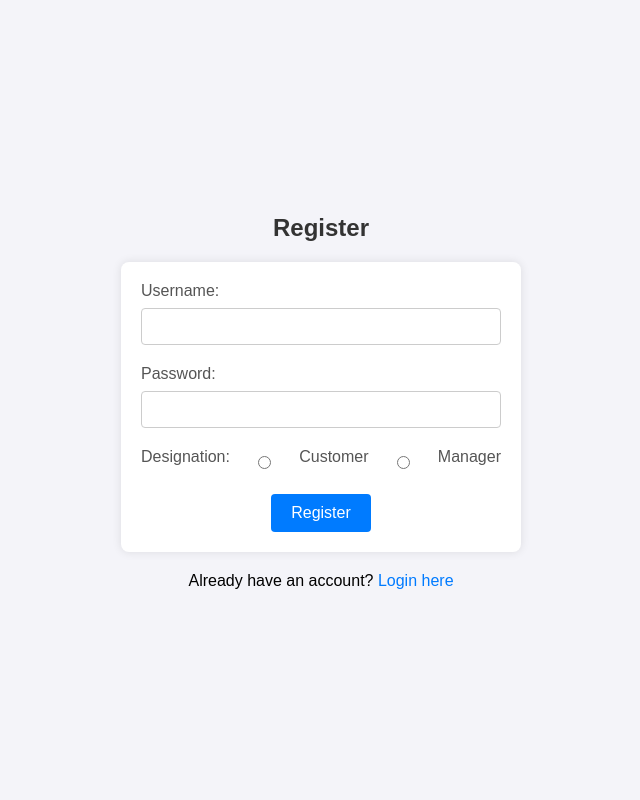
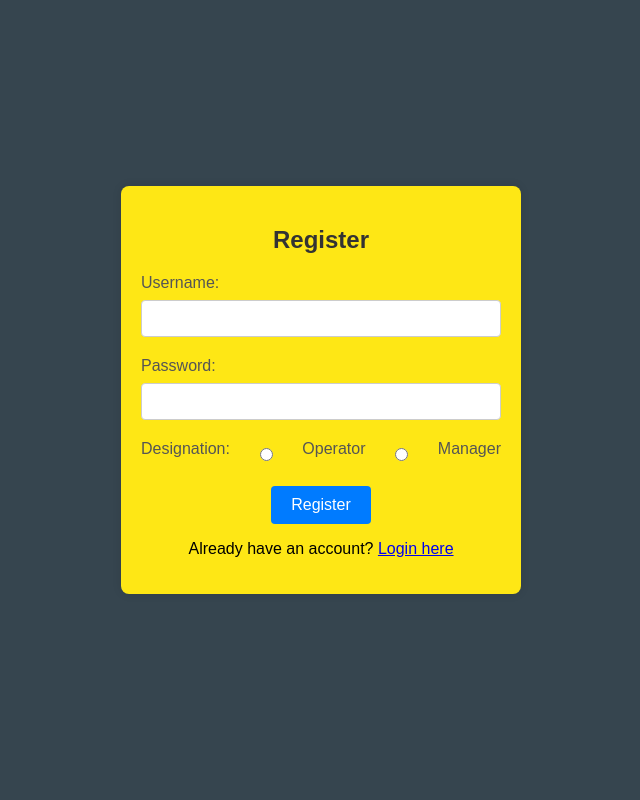
Before and after one commit to badarlarohannaidu/MachineVehicleReport, a Flask app: page /register in a window 1280 px wide. Shown: the whole page, without its empty margins (319-959 px from the left). Run offline with Flask 3, Linux system fonts and the light colour scheme.

Commit message:
some changes in login and register

```diff
--- a/templates/register.html
+++ b/templates/register.html
@@ -7,7 +7,7 @@
     <style>
         body {
             font-family: Arial, sans-serif;
-            background-color: #f4f4f9;
+            background-color: #36454F;
             margin: 0;
             padding: 0;
             display: flex;
@@ -27,7 +27,7 @@
         }
 
         form {
-            background-color: #fff;
+            background-color: #FEE715;
             padding: 20px;
             border-radius: 8px;
             box-shadow: 0 0 10px rgba(0, 0, 0, 0.1);
@@ -91,26 +91,25 @@
 </head>
 <body>
     <div class="container">
-        <h2>Register</h2>
         <form method="POST">
+            <h2>Register</h2>
             <label for="username">Username:</label>
             <input type="text" id="username" name="username" required>
 
             <label for="password">Password:</label>
             <input type="password" id="password" name="password" required>
-
             <div class="radio-group">
                 <label for="designation">Designation:</label>
                 <input type="radio" id="customer" name="designation" value="customer" required>
-                <label for="customer">Customer</label>
+                <label for="customer">Operator</label>
                 <input type="radio" id="manager" name="designation" value="manager" required>
                 <label for="manager">Manager</label>
             </div>
 
             <input type="submit" value="Register">
+            <p>Already have an account? <a href="http://localhost:5000/login">Login here</a></p>
         </form>
         <div class="form-footer">
-            <p>Already have an account? <a href="http://localhost:5000/login">Login here</a></p>
         </div>
     </div>
 </body>
```
Also changed, not shown: templates/login.html (+4 -4 lines), accounts.db (added), vehicle_data.db.
